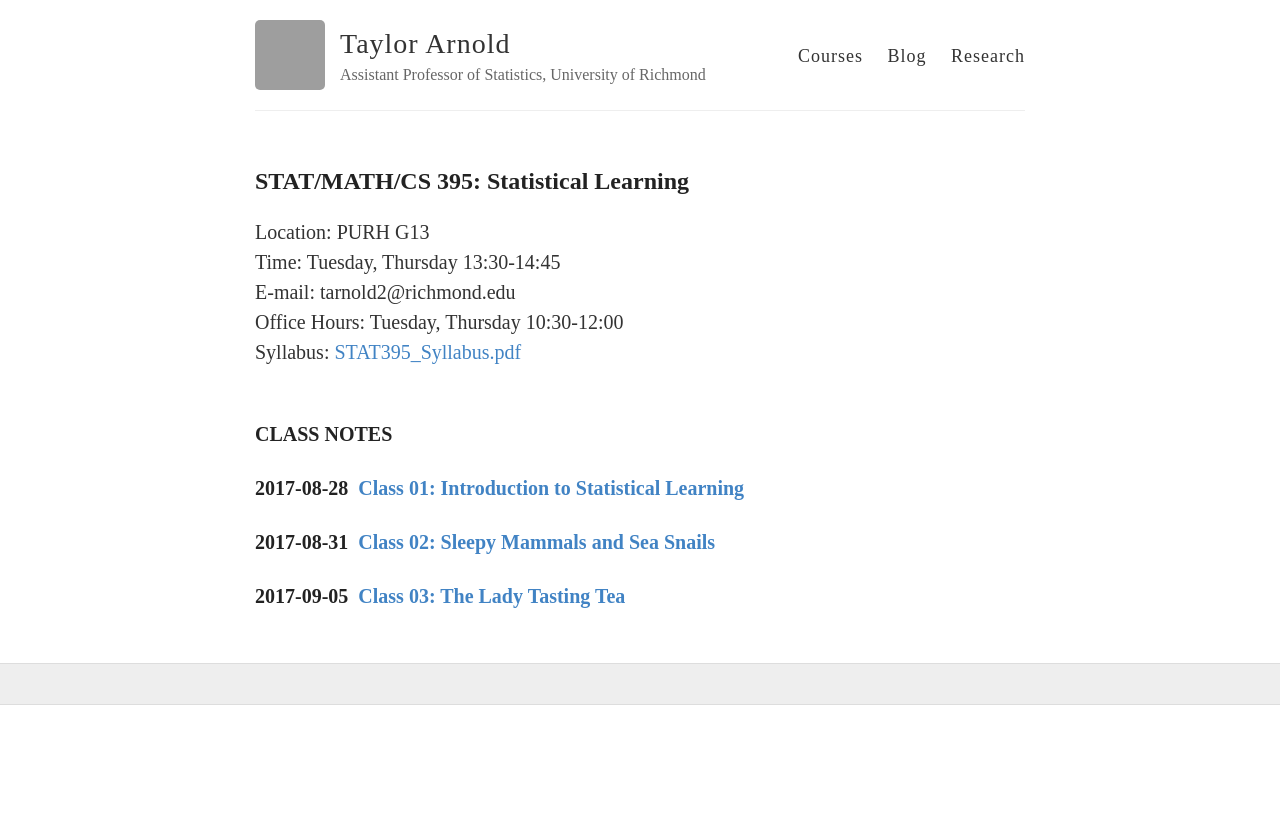
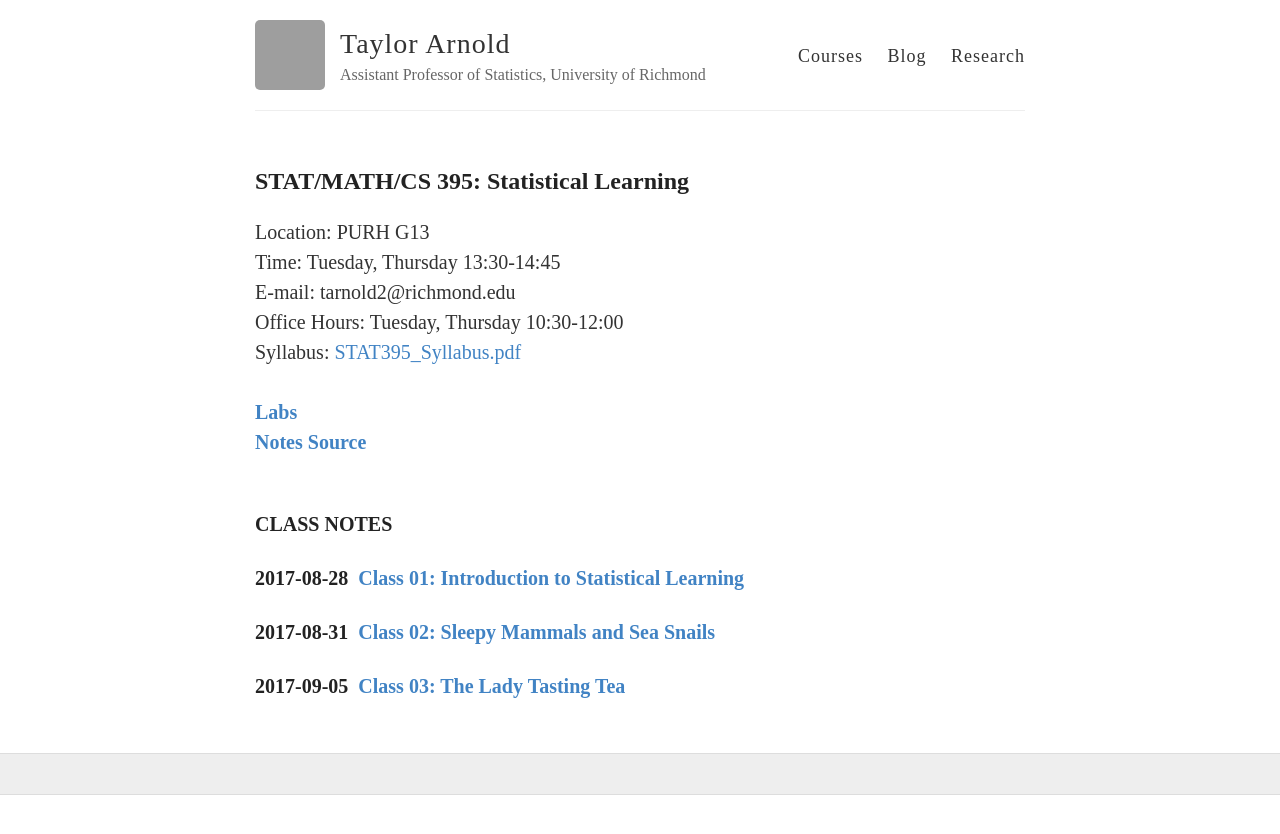
Before and after one commit to statsmaths/stat395, a Jekyll site: the page built from index.html, in a window 1280 px wide. Shown: the top 834 px of the page. Built offline with Jekyll 4.4.1, drawn with Linux system fonts in a browser that asks for light colours; grey boxes are pictures that could not be loaded.

Commit message:
update pages and links

```diff
--- a/index.html
+++ b/index.html
@@ -8,7 +8,9 @@ Location: PURH G13<br>
 Time: Tuesday, Thursday 13:30-14:45<br>
 E-mail: tarnold2@richmond.edu<br>
 Office Hours: Tuesday, Thursday 10:30-12:00 <br>
-Syllabus: <a href="assets/syllabus/STAT395_Syllabus.pdf">STAT395_Syllabus.pdf</a> <br>
+Syllabus: <a href="assets/syllabus/STAT395_Syllabus.pdf">STAT395_Syllabus.pdf</a> <br><br>
+<a href="labs/"><b>Labs</b></a> <br>
+<a href="notes/"><b>Notes Source</b></a> <br>
 </div>
 
 <div class="posts">
--- a/labs.html
+++ b/labs.html
@@ -13,8 +13,8 @@ layout: default
 
 <div>
   <ul>
-    <li><a href="https://statsmaths.github.io/stat395/assets/labs/lab01.Rmd">lab01.Rmd</a></li>
-    <li><a href="https://statsmaths.github.io/stat395/assets/labs/lab02.Rmd">lab02.Rmd</a></li>
-    <li><a href="https://statsmaths.github.io/stat395/assets/labs/lab03.Rmd">lab03.Rmd</a></li>
+    <li><a href="https://raw.githubusercontent.com/statsmaths/stat395/master/assets/labs/lab01.Rmd">lab01.Rmd</a></li>
+    <li><a href="https://raw.githubusercontent.com/statsmaths/stat395/master/assets/labs/lab02.Rmd">lab02.Rmd</a></li>
+    <li><a href="https://raw.githubusercontent.com/statsmaths/stat395/master/assets/labs/lab03.Rmd">lab03.Rmd</a></li>
   </ul>
 </div>
```
